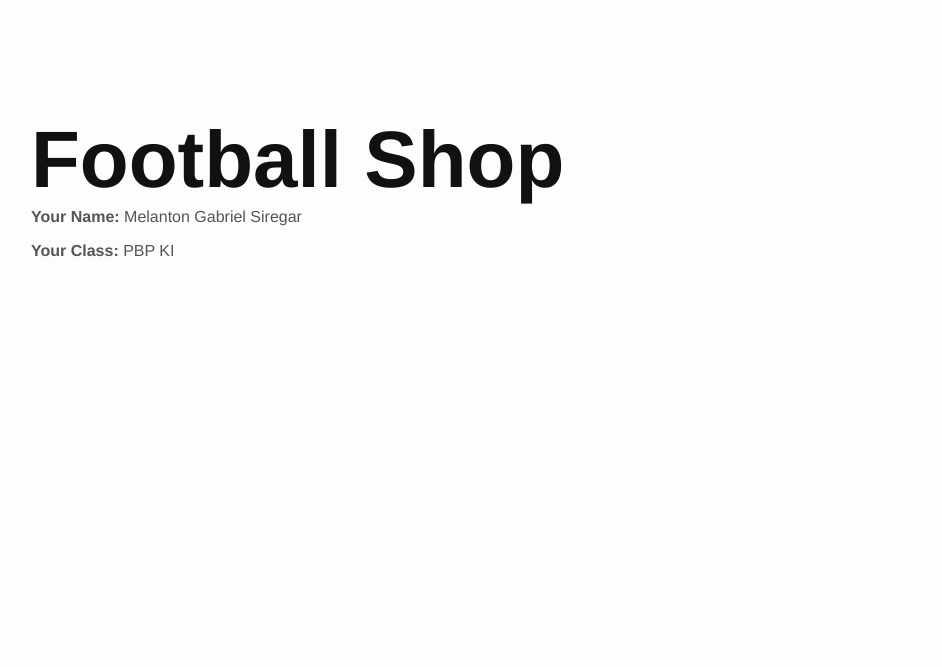
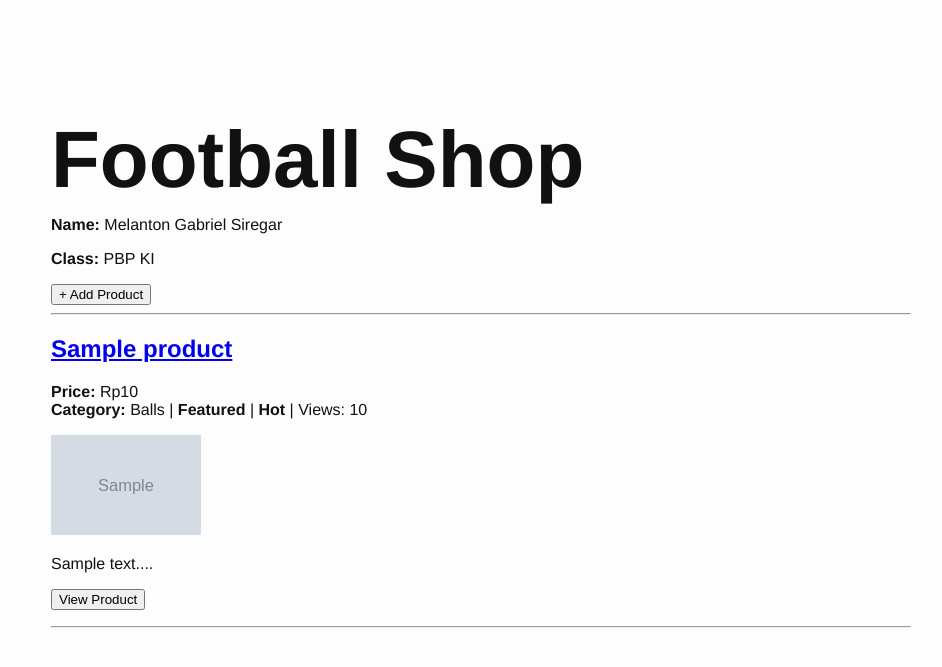
Before and after one commit to Twentism/football-shop, a Django app: page / in a window 1280 px wide. Shown: the top 667 px of the page, without its empty margins (159-1101 px from the left). Run offline with Django 5.2, Linux system fonts and the light colour scheme; tables that the repository leaves empty hold one stand-in row (values such as "Sample post"); grey boxes marked "Sample" are stand-in pictures.

Commit message:
Assignment 3

```diff
--- a/main/models.py
+++ b/main/models.py
@@ -1,10 +1,26 @@
-import uuid
 from django.db import models
 
-class Shop(models.Model):
+class Product(models.Model):
+    CATEGORY_CHOICES = [
+    ('ball', 'Balls'),
+    ('shoes', 'Shoes'),
+    ('jersey', 'Jersey'),
+    ('armband', 'Armband'),
+    ('others', 'Others'),
+]
+
     name = models.CharField(max_length=255)
     price = models.IntegerField()
     description = models.TextField()
-    category = models.CharField()
+    category = models.CharField(max_length=100, choices=CATEGORY_CHOICES)  # FIXED: added max_length
     thumbnail = models.URLField(blank=True, null=True)
     is_featured = models.BooleanField(default=False)
+    is_hot = models.BooleanField(default=False)
+    views = models.IntegerField(default=0)
+
+    def increment_views(self):
+        self.views += 1
+        self.save(update_fields=['views'])
+
+    def __str__(self):
+        return self.name
--- a/main/templates/main.html
+++ b/main/templates/main.html
@@ -1,51 +1,51 @@
-<!DOCTYPE html>
-<html lang="en">
-<head>
-    <meta charset="UTF-8">
-    <title>{{ app_name }}</title>
-    <style>
-        body {
-            font-family: 'Helvetica Neue', Arial, sans-serif;
-            background: #fdfdfd;
-            color: #111;
-            margin: 0;
-            padding: 0;
-        }
+{% extends 'base.html' %}
 
-        main {
-            max-width: 900px;
-            margin: 120px auto;
-            padding: 0 20px;
-            text-align: left;
-        }
+{% block content %}
+<main>
+    <h1>Football Shop</h1>
 
-        h1 {
-            font-size: 80px;
-            font-weight: bold;
-            margin: 0;
-            line-height: 1;
-        }
+    <p><strong>Name:</strong> {{ name }}</p>
+    <p><strong>Class:</strong> {{ class }}</p>
 
-        .subtitle {
-            font-size: 28px;
-            margin: 10px 0 40px;
-        }
+    <a href="{% url 'main:create_product' %}">
+        <button>+ Add Product</button>
+    </a>
 
-        .info {
-            font-size: 16px;
-            color: #555;
-            margin-top: 8px;
-        }
+    <hr>
 
-    </style>
-</head>
-<body>
-    <main>
-        <h1>{{ app_name }}</h1>
+    {% if not product_list %}
+        <p>No products available in Football Shop.</p>
+    {% else %}
+        {% for product in product_list %}
+        <div>
+            <h2>
+                <a href="{% url 'main:show_product' product.id %}">
+                    {{ product.name }}
+                </a>
+            </h2>
 
-        <p class="info"><strong>Your Name:</strong> {{ name }}</p>
-        <p class="info"><strong>Your Class:</strong> {{ class }}</p>
-    </main>
+            <p>
+                <b>Price:</b> Rp{{ product.price }}<br>
+                <b>Category:</b> {{ product.get_category_display }}
+                {% if product.is_featured %} | <b>Featured</b>{% endif %}
+                {% if product.is_hot %} | <b>Hot</b>{% endif %}
+                | Views: {{ product.views|default:"0" }}
+            </p>
 
-</body>
-</html>
+            {% if product.thumbnail %}
+                <img src="{{ product.thumbnail }}" alt="thumbnail" width="150" height="100"><br>
+            {% endif %}
+
+            <p>{{ product.description|truncatewords:25 }}...</p>
+
+            <p>
+                <a href="{% url 'main:show_product' product.id %}">
+                    <button>View Product</button>
+                </a>
+            </p>
+        </div>
+        <hr>
+        {% endfor %}
+    {% endif %}
+</main>
+{% endblock content %}
--- a/main/urls.py
+++ b/main/urls.py
@@ -1,8 +1,14 @@
 from django.urls import path
-from main.views import show_main
+from main.views import show_main, create_product, show_product, show_xml, show_json, show_xml_by_id, show_json_by_id
 
 app_name = 'main'
 
 urlpatterns = [
     path('', show_main, name='show_main'),
+    path('create-product/', create_product, name='create_product'),
+    path('product/<str:id>/', show_product, name='show_product'),
+    path("xml/", show_xml, name="show_xml"),
+    path("json/", show_json, name="show_json"),
+    path('xml/<int:pk>/', show_xml_by_id, name='show_xml_by_id'),
+    path('json/<int:pk>/', show_json_by_id, name='show_json_by_id'),
 ]
--- a/main/views.py
+++ b/main/views.py
@@ -1,11 +1,62 @@
-from django.shortcuts import render
+from django.shortcuts import render, redirect, get_object_or_404
+from main.forms import ProductForm
+from main.models import Product
+from django.http import HttpResponse
+from django.core import serializers
 
 # Create your views here.
 def show_main(request):
+    products = Product.objects.all()
     context = {
         'app_name' : 'Football Shop',
         'name': 'Melanton Gabriel Siregar',
-        'class': 'PBP KI'
+        'class': 'PBP KI',
+        'product_list': products
     }
 
     return render(request, "main.html", context)
+
+def create_product(request):
+    form = ProductForm(request.POST or None)
+
+    if form.is_valid() and request.method == "POST":
+        form.save()
+        return redirect('main:show_main')
+
+    context = {'form': form}
+    return render(request, "create_product.html", context)
+
+def show_product(request, id):
+    product = get_object_or_404(Product, pk=id)
+    product.increment_views()
+
+    context = {
+        'product': product
+    }
+    return render(request, "product_detail.html", context)
+
+def show_xml(request):
+    product_list = Product.objects.all()
+    xml_data = serializers.serialize("xml", product_list)
+    return HttpResponse(xml_data, content_type="application/xml")
+
+def show_json(request):
+    product_list = Product.objects.all()
+    json_data = serializers.serialize("json", product_list)
+    return HttpResponse(json_data, content_type="application/json")
+
+def show_xml_by_id(request, pk):
+    try:
+        product_item = Product.objects.get(pk=pk)
+        xml_data = serializers.serialize("xml", [product_item])
+        return HttpResponse(xml_data, content_type="application/xml")
+    except Product.DoesNotExist:
+        return HttpResponse(status=404)
+
+def show_json_by_id(request, pk):
+    try:
+        product_item = Product.objects.get(pk=pk)
+        json_data = serializers.serialize("json", [product_item])  # wrap in list
+        return HttpResponse(json_data, content_type="application/json")
+    except Product.DoesNotExist:
+        return HttpResponse(status=404)
--- /dev/null
+++ b/templates/base.html
@@ -0,0 +1,46 @@
+<!DOCTYPE html>
+<html lang="en">
+<head>
+    <meta charset="UTF-8">
+    <title>{% block title %}Football Shop{% endblock title %}</title>
+    <style>
+        body {
+            font-family: 'Helvetica Neue', Arial, sans-serif;
+            background: #fdfdfd;
+            color: #111;
+            margin: 0;
+            padding: 0;
+        }
+
+        main {
+            max-width: 900px;
+            margin: 120px auto;
+            padding: 0 20px;
+            text-align: left;
+        }
+
+        h1 {
+            font-size: 80px;
+            font-weight: bold;
+            margin: 0;
+            line-height: 1;
+        }
+
+        .subtitle {
+            font-size: 28px;
+            margin: 10px 0 40px;
+        }
+
+        .info {
+            font-size: 16px;
+            color: #555;
+            margin-top: 8px;
+        }
+    </style>
+</head>
+<body>
+    <main>
+        {% block content %}{% endblock content %}
+    </main>
+</body>
+</html>
```
Also changed, not shown: football_shop/settings.py (+5 -2 lines), main/forms.py (added, +8 -0 lines), main/templates/create_product.html (added, +18 -0 lines), main/templates/product_detail.html (added, +20 -0 lines), main/migrations/0002_product_delete_shop.py (added), main/migrations/0003_product_is_hot_product_views.py (added).
